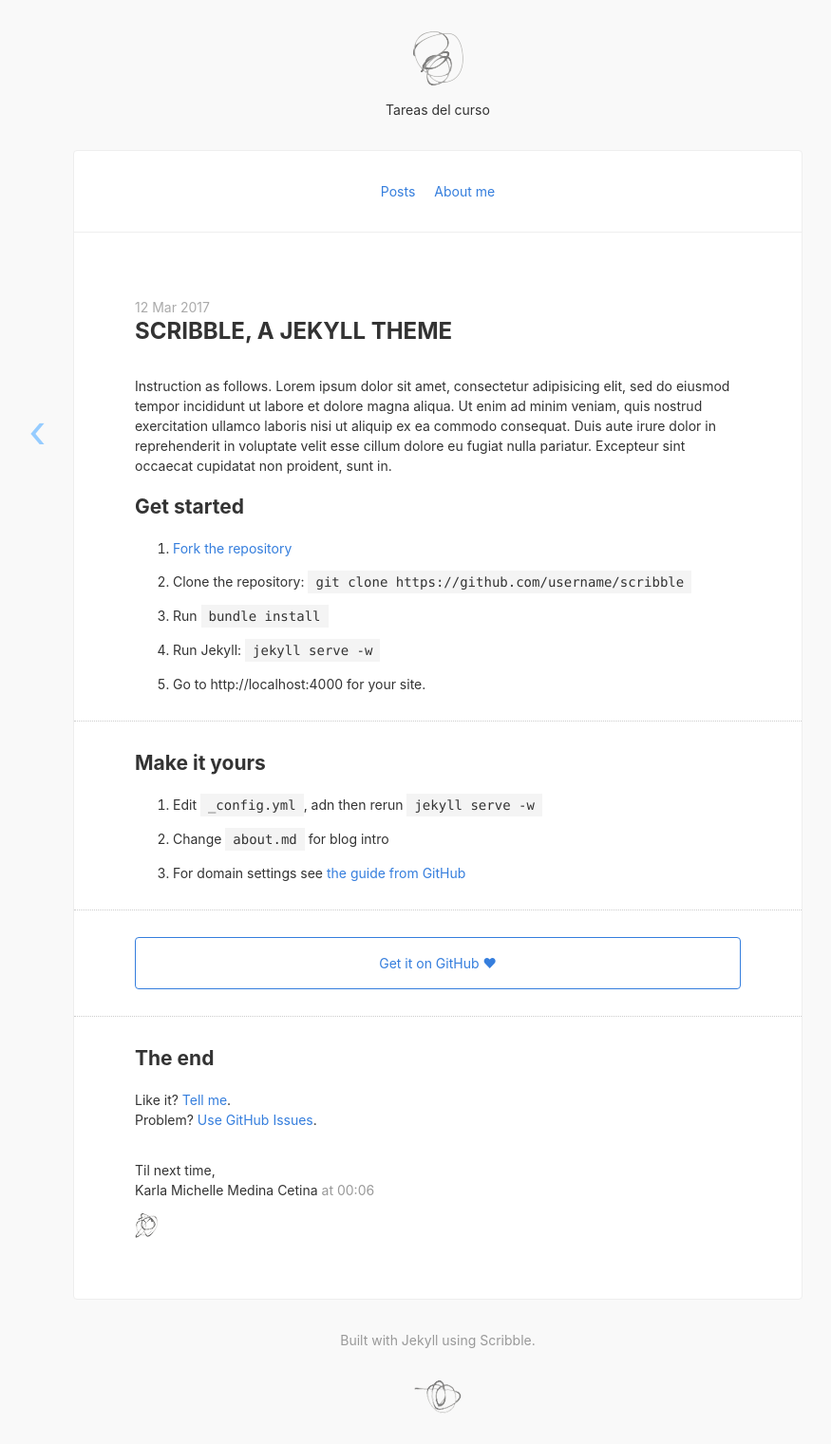
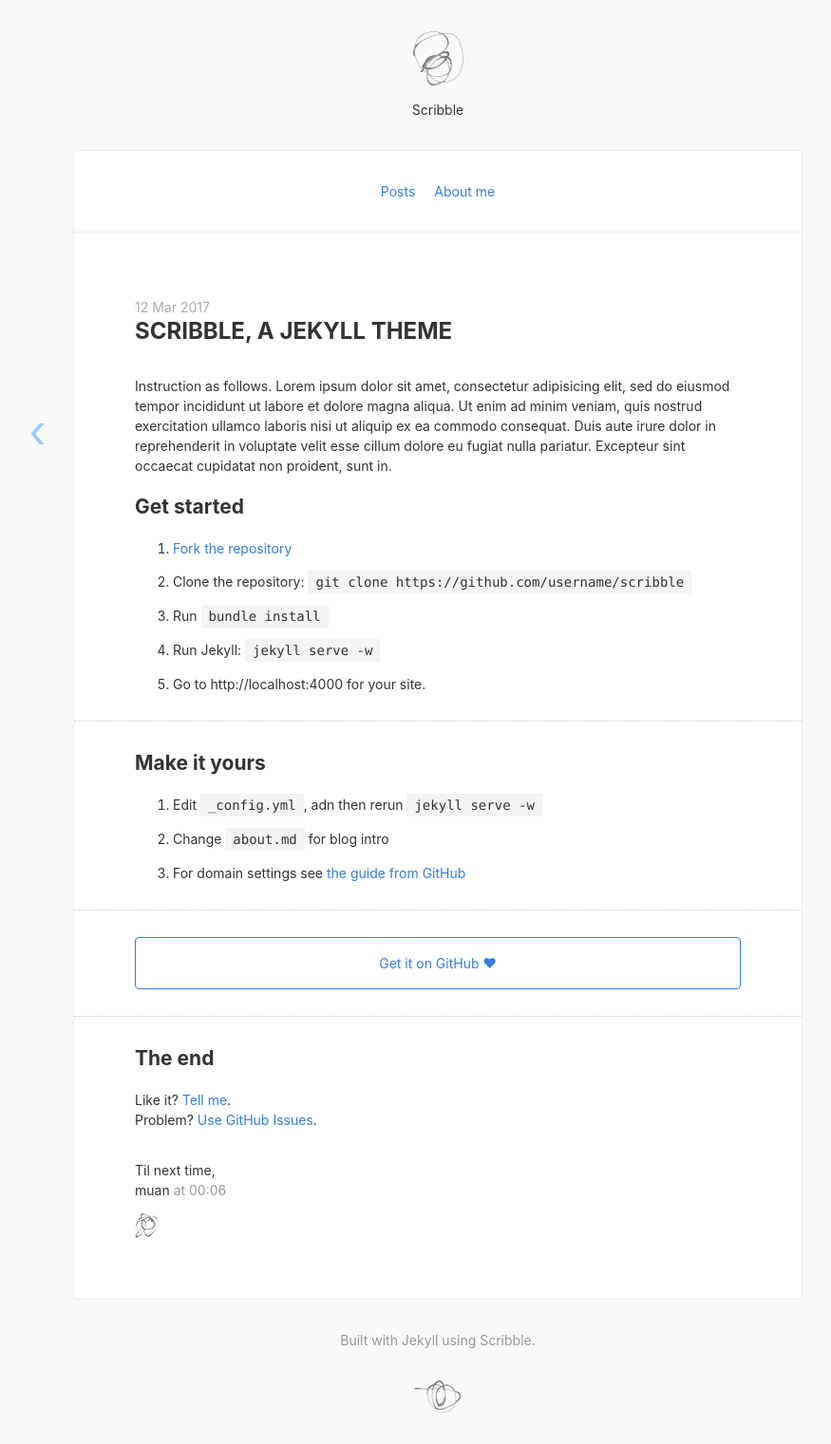
Before and after one commit to Karla-ui/Practica, a Jekyll site: the page built from _posts/2017-03-12-scribble-the-jekyll-theme.md, in a window 1280 px wide. Shown: the whole page at 95% size, without its empty margins (179-1054 px from the left). Built offline with Jekyll 4.4.1, drawn with Linux system fonts in a browser that asks for light colours; nearby versions of some CDN libraries.

Commit message:
agregue una plantilla

```diff
--- a/_config.yml
+++ b/_config.yml
@@ -1,11 +1,11 @@
 # ----------- CONFIGURABLE START -----------
-title:            "Tareas del curso"
-description:      "Repositorio virtual para tareas del curso"
-url:              https://karla-ui.github.io/Practica/ # Site url, without a slash at the end.
-signoff:          "Karla Michelle Medina Cetina" # Your name
-#facebook_appid:   # APP ID for like button, remove from /_includes/share.html if unwanted.
-#google_analytics: # Set tracking, remove from /javascripts/basic.js if unwanted.
-#share:            false # Turn on twitter and facebook share buttons
+title:            "Scribble"
+description:      "Such theme, very cool."
+url:              http://scribble.muan.co # Site url, without a slash at the end.
+signoff:          "muan" # Your name
+facebook_appid:   # APP ID for like button, remove from /_includes/share.html if unwanted.
+google_analytics: # Set tracking, remove from /javascripts/basic.js if unwanted.
+share:            false # Turn on twitter and facebook share buttons
 
 links:
   - name:         Posts
```
